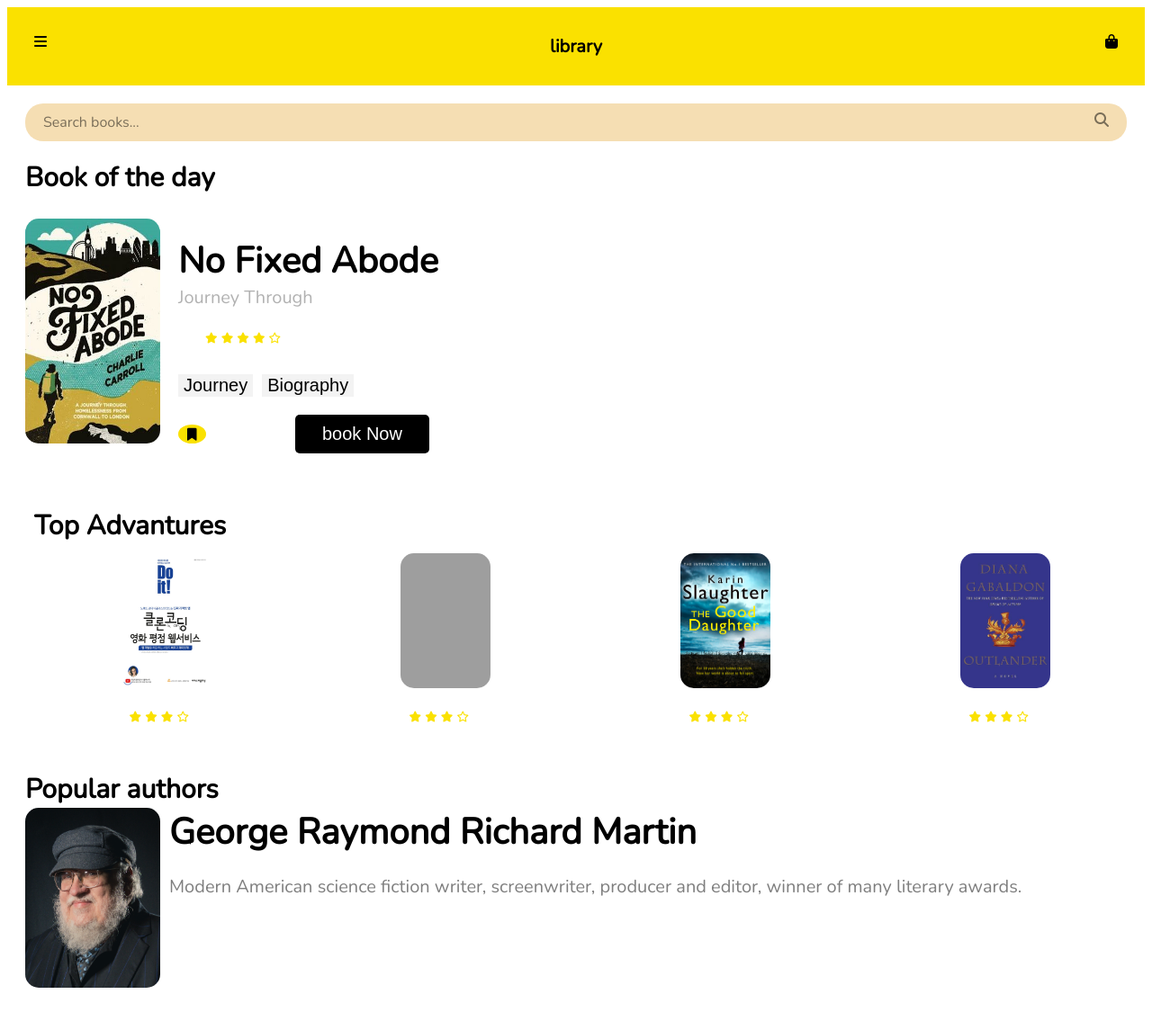
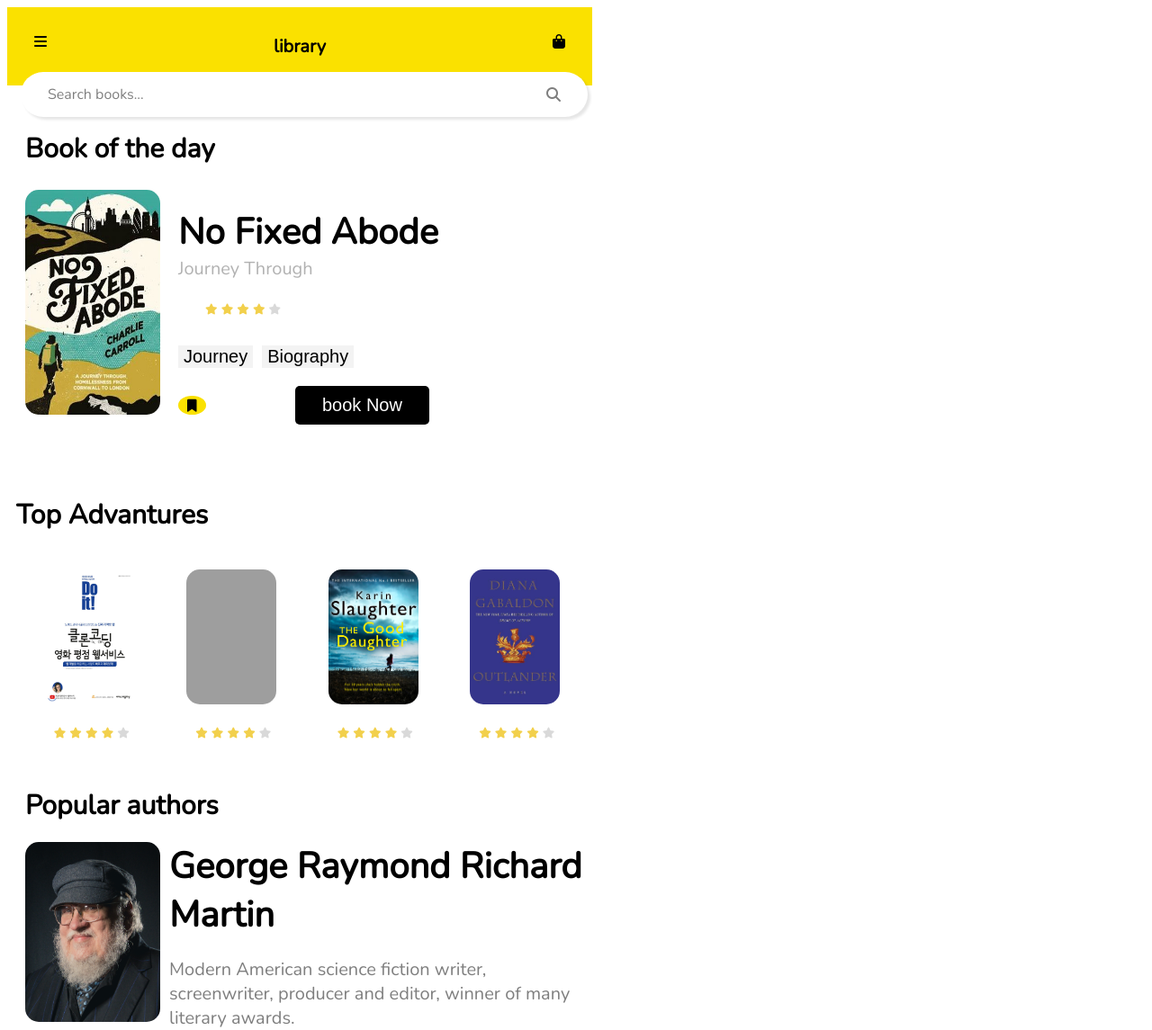
Before and after one commit to helloworld-Jisoo/Web-design-LAB, a plain HTML site: page bookLibrary/index.html in a window 1280 px wide. Shown: the whole page at 90% size. Before the commit the page ends 1106 px from the top, so only its background shows below. Drawn offline with nearby package versions, Linux system fonts and the light colour scheme; grey boxes are pictures that could not be loaded.

Commit message:
update more detail
stars / size

```diff
--- a/bookLibrary/index.html
+++ b/bookLibrary/index.html
@@ -1,6 +1,12 @@
 <!DOCTYPE html>
 <html lang="en">
 <head>
+  <style>
+    :root{
+      --golden_star: rgb(242,208,76);
+      --lightgrey: rgba(0, 0, 0, 0.15);
+    }
+    </style>
   <link rel="stylesheet" href="style.css">
   <script src="https://kit.fontawesome.com/9597d7e626.js" crossorigin="anonymous"></script>
   <meta charset="UTF-8">
@@ -27,11 +33,11 @@
     <span class="book_name">No Fixed Abode</span>
     <span class="book_author">Journey Through</span>
     <div class="stars">
-      <i class="fas fa-star"></i>
-      <i class="fas fa-star"></i>
-      <i class="fas fa-star"></i>
-      <i class="fas fa-star"></i>
-      <i class="far fa-star"></i>
+      <i class="fas fa-star" style="color:var(--golden_star);"></i>
+      <i class="fas fa-star" style="color:var(--golden_star);"></i>
+      <i class="fas fa-star" style="color:var(--golden_star);"></i>
+      <i class="fas fa-star" style="color:var(--golden_star);"></i>
+      <i class="fas fa-star" style="color:var(--lightgrey);"></i>
     </div>
   <div class="book_Btn-1">
     <button>Journey</button>
@@ -51,41 +57,41 @@
     <div class="advantures_contents">
       <img src="img/clone.jfif" alt="">
       <div class="stars">
-        <i class="fas fa-star"></i>
-        <i class="fas fa-star"></i>
-        <i class="fas fa-star"></i
-        <i class="fas fa-star"></i>
-        <i class="far fa-star"></i>
+        <i class="fas fa-star" style="color:var(--golden_star);"></i>
+        <i class="fas fa-star" style="color:var(--golden_star);"></i>
+        <i class="fas fa-star" style="color:var(--golden_star);"></i>
+        <i class="fas fa-star" style="color:var(--golden_star);"></i>
+        <i class="fas fa-star" style="color:var(--lightgrey);"></i>
       </div>
     </div>
     <div class="advantures_contents">
       <img src="img/harry-potter.jpg" alt="">
       <div class="stars">
-        <i class="fas fa-star"></i>
-        <i class="fas fa-star"></i>
-        <i class="fas fa-star"></i
-        <i class="fas fa-star"></i>
-        <i class="far fa-star"></i>
+        <i class="fas fa-star" style="color:var(--golden_star);"></i>
+        <i class="fas fa-star" style="color:var(--golden_star);"></i>
+        <i class="fas fa-star" style="color:var(--golden_star);"></i>
+        <i class="fas fa-star" style="color:var(--golden_star);"></i>
+        <i class="fas fa-star" style="color:var(--lightgrey);"></i>
       </div>
     </div>
     <div class="advantures_contents">
       <img src="img/good-daughter.jpg" alt="">
-      <div class="stars">
-        <i class="fas fa-star"></i>
-        <i class="fas fa-star"></i>
-        <i class="fas fa-star"></i
-        <i class="fas fa-star"></i>
-        <i class="far fa-star"></i>
+       <div class="stars">
+        <i class="fas fa-star" style="color:var(--golden_star);"></i>
+        <i class="fas fa-star" style="color:var(--golden_star);"></i>
+        <i class="fas fa-star" style="color:var(--golden_star);"></i>
+        <i class="fas fa-star" style="color:var(--golden_star);"></i>
+        <i class="fas fa-star" style="color:var(--lightgrey);"></i>
       </div>
     </div>
     <div class="advantures_contents">
       <img src="img/outlander.jfif" alt="">
       <div class="stars">
-        <i class="fas fa-star"></i>
-        <i class="fas fa-star"></i>
-        <i class="fas fa-star"></i
-        <i class="fas fa-star"></i>
-        <i class="far fa-star"></i>
+        <i class="fas fa-star" style="color:var(--golden_star);"></i>
+        <i class="fas fa-star" style="color:var(--golden_star);"></i>
+        <i class="fas fa-star" style="color:var(--golden_star);"></i>
+        <i class="fas fa-star" style="color:var(--golden_star);"></i>
+        <i class="fas fa-star" style="color:var(--lightgrey);"></i>
       </div>
     </div>
 
--- a/bookLibrary/style.css
+++ b/bookLibrary/style.css
@@ -5,7 +5,10 @@
 :root {
   --yellow: #fae100;
 }
-
+html {
+  width: 666px;
+  height: 812px;
+}
 body {
   font-family: "Nunito", sans-serif;
 }
@@ -15,22 +18,31 @@ p {
 }
 
 .nav {
+  position: relative;
   display: flex;
   justify-content: space-between;
   background-color: var(--yellow);
   padding: 30px;
+  margin-bottom: 50px;
 }
 .nav > span {
   font-size: 20px;
   font-weight: 600;
 }
 .searchBox {
+  position: absolute;
+  top: 80px;
   display: flex;
   justify-content: space-between;
-  background-color: wheat;
-  border-radius: 20px;
-  margin: 20px;
-  padding: 10px;
+  align-items: center;
+  box-sizing: border-box;
+  width: 630px;
+  height: 50px;
+  padding: 5px 20px;
+  margin: 0px 15px;
+  border-radius: 30px;
+  background-color: white;
+  box-shadow: 3px 3px 3px rgba(0, 0, 0, 0.1);
 }
 .searchBox .search,
 .searchBox i {
@@ -41,8 +53,10 @@ p {
 .adventures_title,
 .authors_title {
   font-size: 30px;
+  display: block;
   font-weight: 600;
-  margin: 20px;
+  padding-left: 20px;
+  margin-bottom: 20px;
 }
 .book_contents {
   display: flex;
@@ -67,10 +81,6 @@ p {
 .book_author {
   opacity: 0.3;
   font-size: 20px;
-}
-
-.stars i {
-  color: var(--yellow);
 }
 
 .book_Btn-1 {
```
